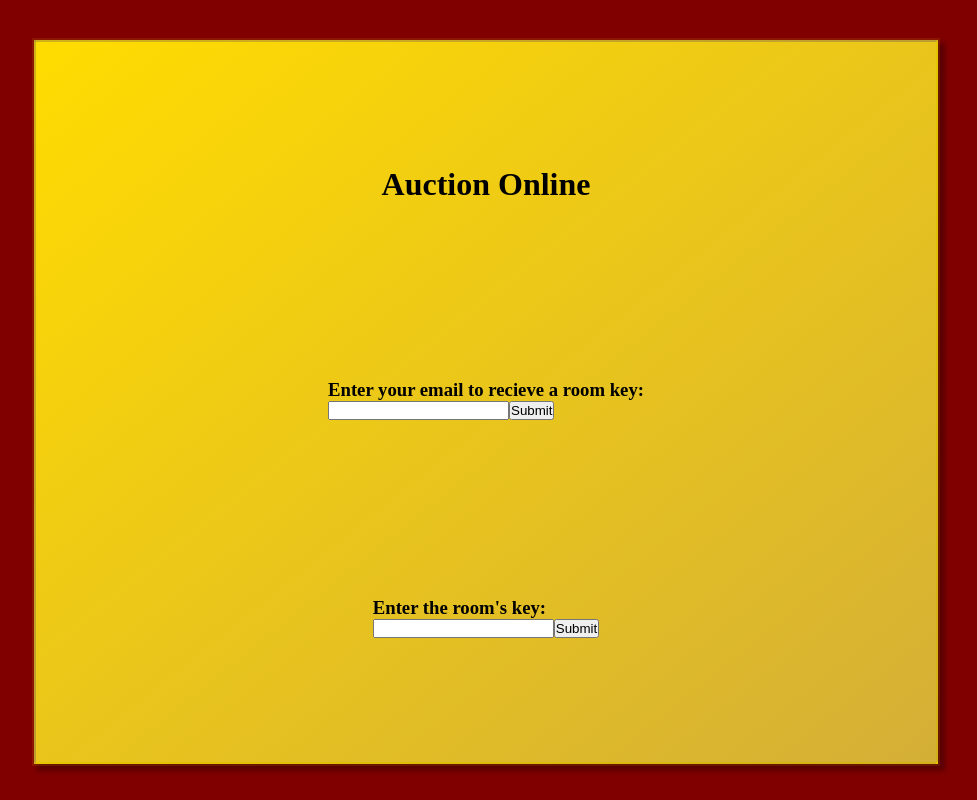
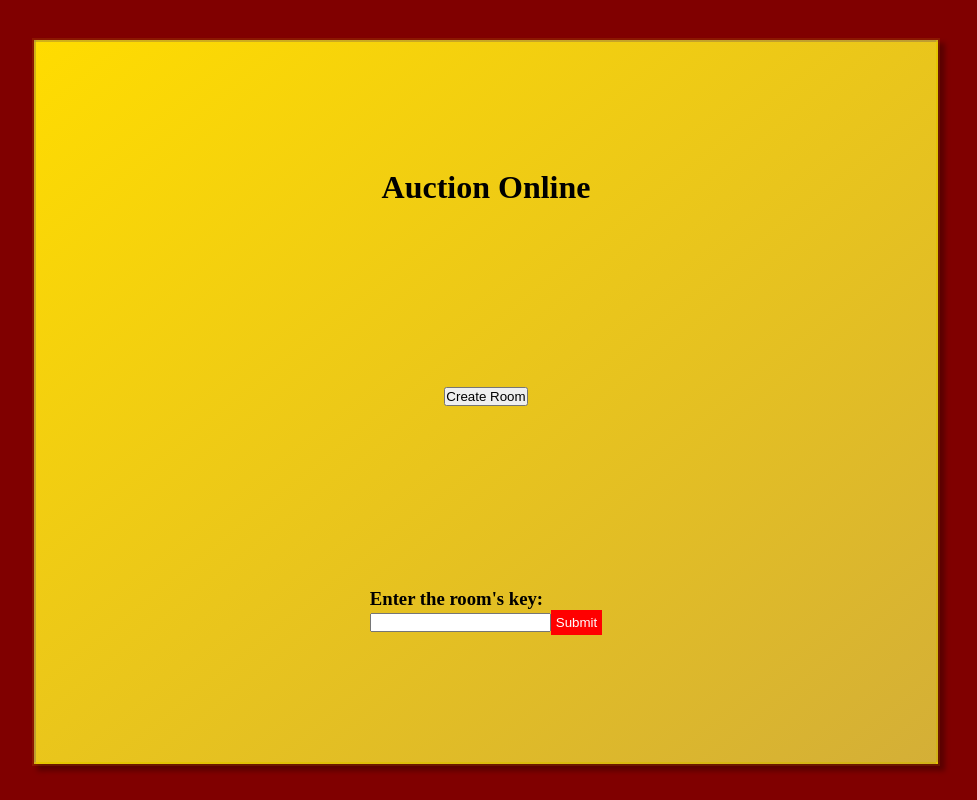
Before and after one commit to travisty12/auction-online, a React app: page /#/ in a window 1280 px wide. Shown: the whole page, without its empty margins (156-1133 px from the left). Built offline with nearby package versions, Linux system fonts and the light colour scheme.

Commit message:
add styling to buttons in Link elements

```diff
--- a/src/components/CheckKey.jsx
+++ b/src/components/CheckKey.jsx
@@ -3,11 +3,17 @@ import PropTypes from 'prop-types';
 import { Link } from 'react-router-dom';
 
 function CheckKey(props){
+  const ButtonStyle = {
+    backgroundColor: 'red',
+    border: 'none',
+    padding: '5px',
+    color: 'white'
+  }
   return (
     <div>
       <h3>Enter the room's key:</h3>
       <input />
-      <Link to="/room"><button >Submit</button></Link>
+      <Link to="/room"><button style={ButtonStyle} >Submit</button></Link>
     </div>
   );
 
--- a/src/components/Create.jsx
+++ b/src/components/Create.jsx
@@ -9,7 +9,7 @@ function Create(props){
   function buttonClick() {
     clicked = true;
   }
-  if (clicked) {
+  if (!clicked) {
     register = <button onClick={() => buttonClick()}>Create Room</button>;
   } else {
     register = <Register />
--- a/src/components/Landing.jsx
+++ b/src/components/Landing.jsx
@@ -16,7 +16,7 @@ function Landing(props){
         justify-content: space-around;
         align-items: center;
       }
-      button {
+      div button {
         background-color: red;
         border: none;
         padding: 5px;
--- a/src/components/Register.jsx
+++ b/src/components/Register.jsx
@@ -3,11 +3,17 @@ import PropTypes from 'prop-types';
 import { Link } from 'react-router-dom';
 
 function Register(props){
+  const ButtonStyle = {
+    backgroundColor: 'red',
+    border: 'none',
+    padding: '5px',
+    color: 'white'
+  }
   return (
     <div>
       <h3>Enter your email to recieve a room key:</h3>
       <input />
-      <Link to="/setup"><button >Submit</button></Link>
+      <Link to="/setup"><button style={ButtonStyle} >Submit</button></Link>
     </div>
   );
 
```
